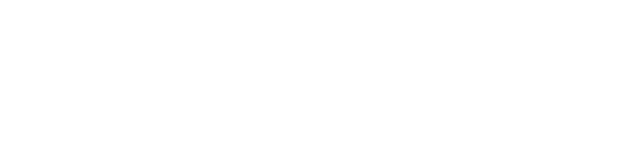
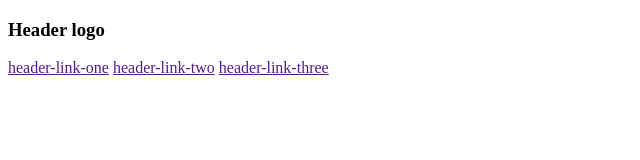
Before and after one commit to vincedefreitas/odin-landing-page, a plain HTML site: page index.html in a window 1280 px wide. Shown: the whole page, without its empty margins (0-640 px from the left). Drawn offline with Linux system fonts and the light colour scheme.

Commit message:
Add header elements

```diff
--- a/index.html
+++ b/index.html
@@ -5,6 +5,11 @@
         <title>Landing Page</title>
     </head>
     <body>
-
+        <div class="header">
+            <h3>Header logo</h3>
+            <a href="">header-link-one</a>
+            <a href="">header-link-two</a>
+            <a href="">header-link-three</a>
+        </div>
     </body>
 </html>
```
